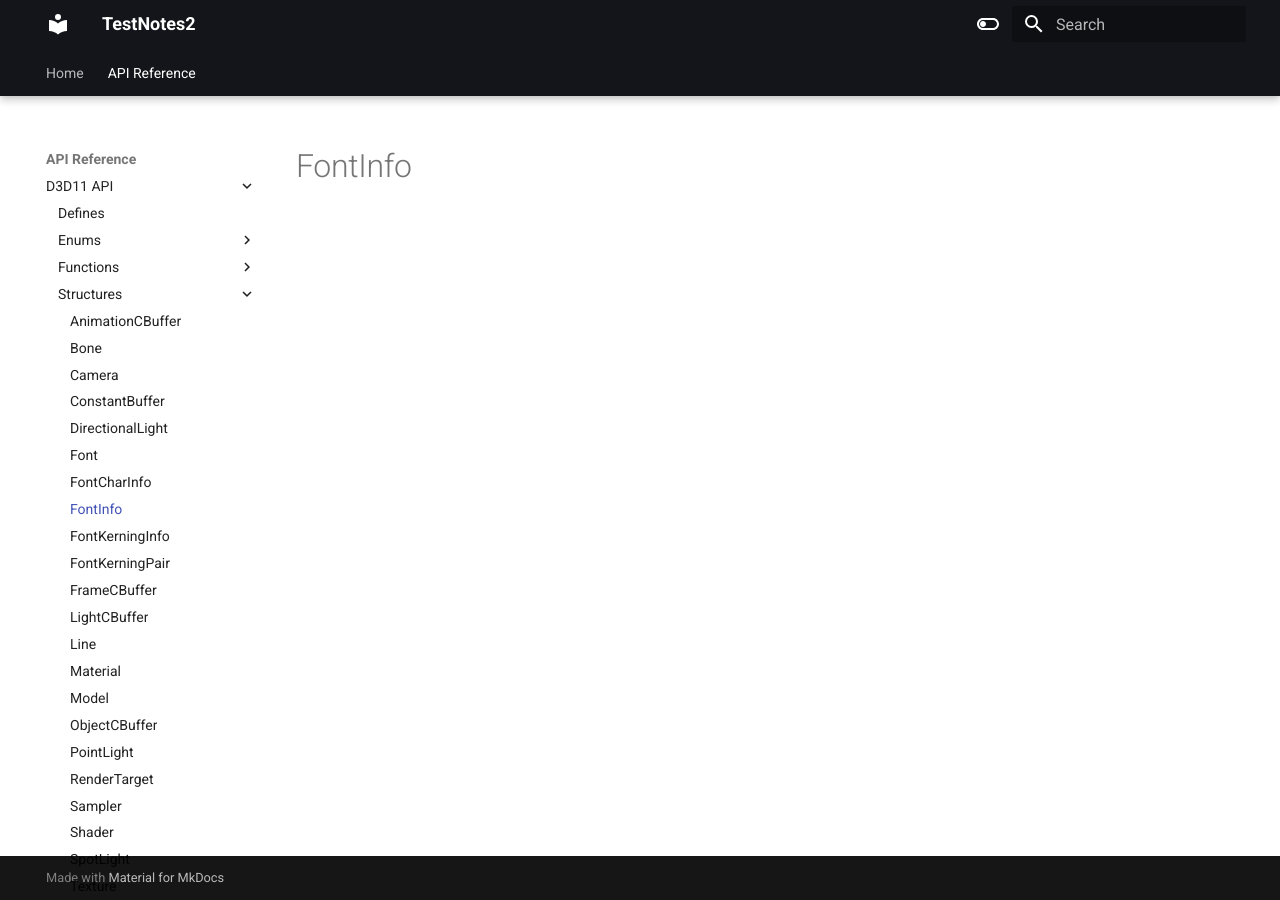
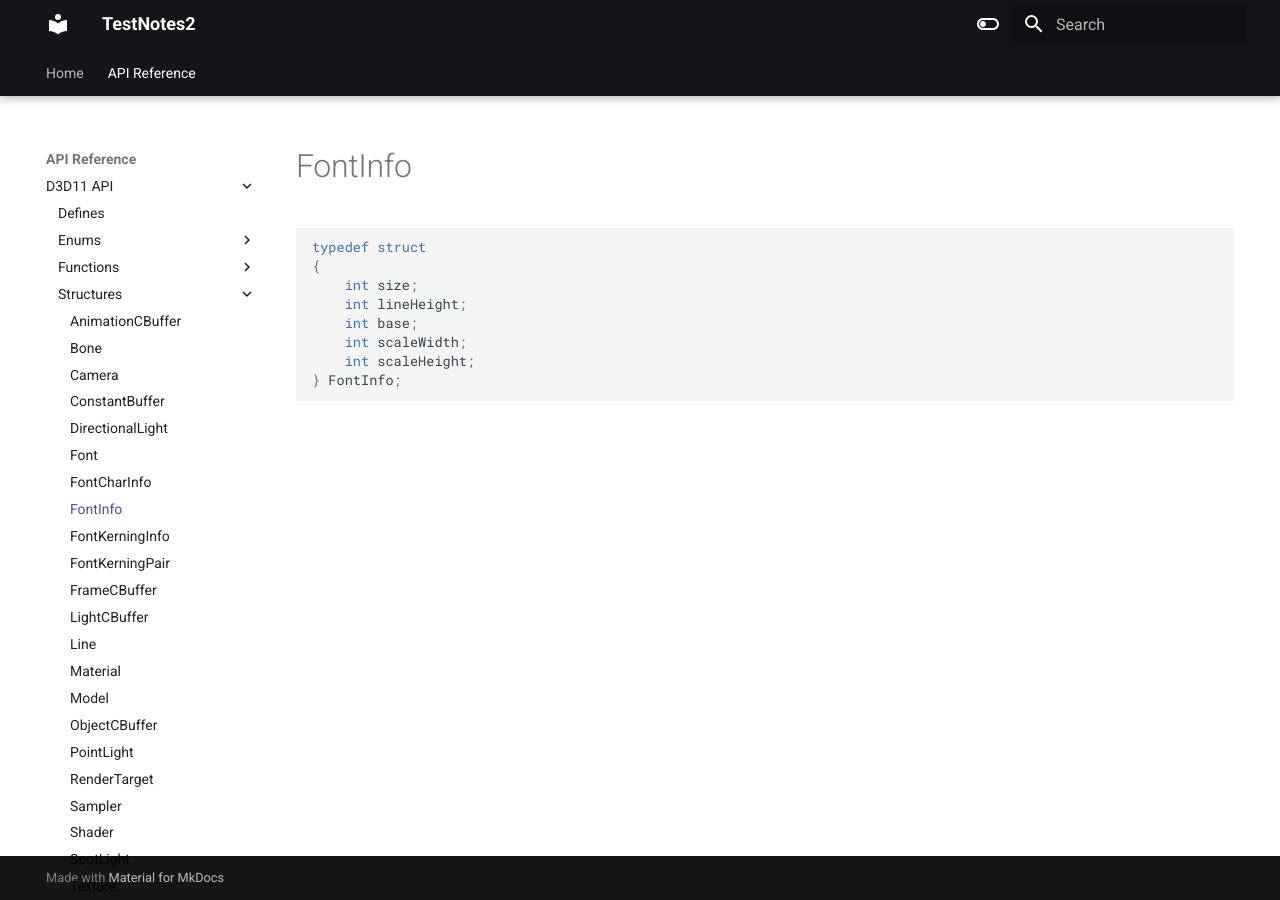
Before and after one commit to erichederstedt/TempEngineDocs, an MkDocs documentation site: the page built from docs/API Reference/D3D11 API/Structures/FontInfo.md, in a window 1280 px wide. Built offline with MkDocs 1.6.1 and Material for MkDocs 9.7.7, drawn with Linux system fonts in a browser that asks for light colours.

Commit message:
PUSH NOTE : FontInfo.md

````diff
--- a/docs/API Reference/D3D11 API/Structures/FontInfo.md
+++ b/docs/API Reference/D3D11 API/Structures/FontInfo.md
@@ -1 +1,12 @@
 # FontInfo
+
+```c++
+typedef struct
+{
+    int size;
+    int lineHeight;
+    int base;
+    int scaleWidth;
+    int scaleHeight;
+} FontInfo;
+```
````
